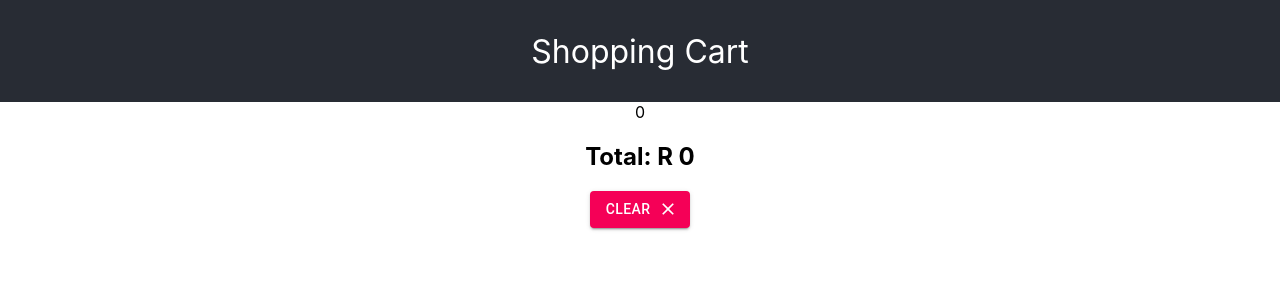
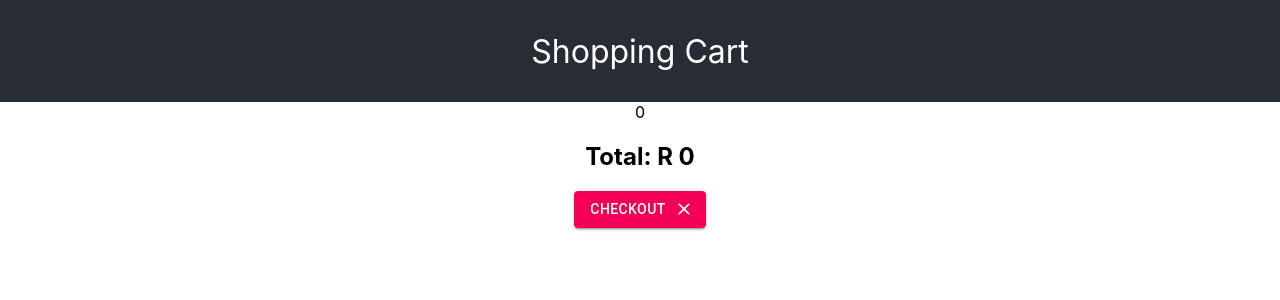
Before and after one commit to skosana721/Moral-Activities, a React (Create React App) app in the folder shopping-cart/: page /cart in a window 1280 px wide. Shown: the top 300 px of the page. Built offline with nearby package versions, Linux system fonts and the light colour scheme.

Commit message:
changed button name to checkout

```diff
--- a/shopping-cart/src/component/Cart.js
+++ b/shopping-cart/src/component/Cart.js
@@ -47,7 +47,7 @@ export const Cart = () => {
         color="secondary"
         endIcon={<ClearIcon />}
       >
-        Clear
+        Checkout
       </Button>
     </div>
   );
```
